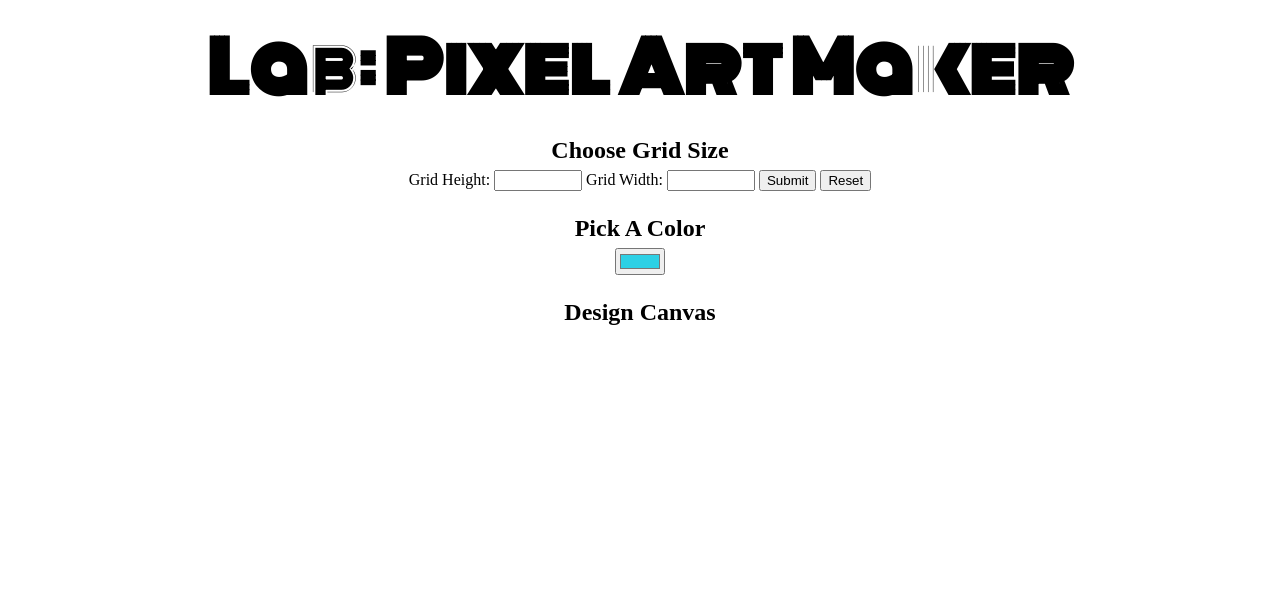
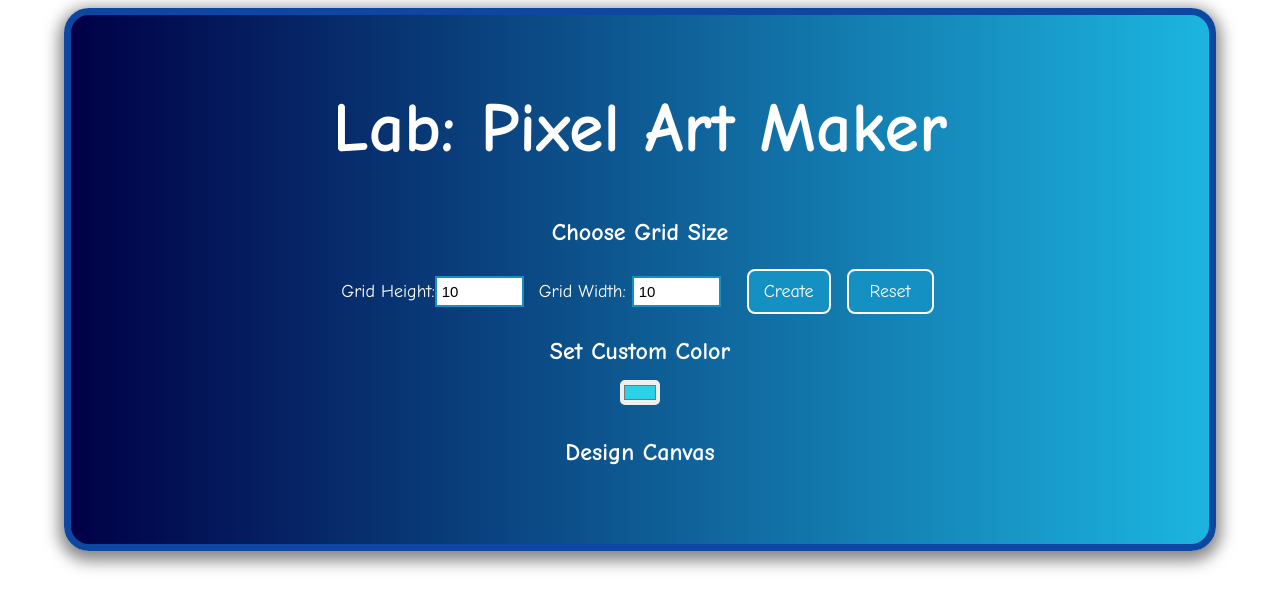
Before and after one commit to iharika/pixel-art-maker, a plain HTML site: page index.html in a window 1280 px wide. Drawn offline with nearby package versions, Linux system fonts and the light colour scheme.

Commit message:
Added styles/effects to the page

```diff
--- a/index.html
+++ b/index.html
@@ -8,24 +8,32 @@
 </head>
 
 <body>
+
+    <div class="container">
             <h1>Lab: Pixel Art Maker</h1>
 
             <h2>Choose Grid Size</h2>
+
+
             <form id="sizePicker">
-        Grid Height:
-        <input type="number" id="input_height" name="height"  value=""> Grid Width:
-        <input type="number" id="input_width" name="width"  value="">
-        <input type="submit" id="btnSubmit">
-        <input type="reset" id="btnReset">
+                <p>Grid Height:<input type="number" id="input_height" name="height" value="10">Grid Width:
+<input type="number" id="input_width" name="width" value="10">
+                <input type="submit" id="btnSubmit" value="Create">
+                <input type="reset" id="btnReset" value=" Reset "></p>
 
             </form>
 
-    <h2>Pick A Color</h2>
+
+            <h2>Set Custom Color</h2>
             <input type="color" id="colorPicker" value="#2dd0e5">
+
 
             <h2>Design Canvas</h2>
             <table id="pixel_canvas"></table>
 
+
+
+    </div>
         <script type="text/javascript" src="http://code.jquery.com/jquery-1.7.1.min.js"></script>
         <script src="scripts/designs.js"></script>
 
--- a/scripts/designs.js
+++ b/scripts/designs.js
@@ -41,7 +41,7 @@ $("#btnSubmit").click(function (e) {
     inputHeight = $("#input_height").val();
     inputWidth = $("#input_width").val();
     var returnedGrid = makeGrid(inputHeight, inputWidth);
-    document.body.appendChild(returnedGrid);
+    $('#pixel_canvas').append(returnedGrid);
 
 
 });
--- a/styles/styles.css
+++ b/styles/styles.css
@@ -1,25 +1,6 @@
 body {
     text-align: center;
-}
-
-h1 {
-    font-family: Monoton;
-    font-size: 70px;
-    margin: 0.2em;
-}
-
-h2 {
-    margin: 1em 0 0.25em;
-}
-
-h2:first-of-type {
-    margin-top: 0.5em;
-}
-
-table,
-tr,
-td {
-    border: 1px solid black;
+    font-family: "Comic Sans MS";
 }
 
 table {
@@ -36,17 +17,101 @@ td {
 }
 
 input[type=number] {
-    width: 6em;
+    width: 5em;
+    padding: 5px;
+    font-size: 15px;
+    margin-right: 15px;
+    border: 2px solid rgb(20, 145, 194);;
 }
 
-.grid { margin:1em auto; border-collapse:collapse; }
+input[type=color] {
+    /* background: white; */
+    border: none;
+    border-radius: 5px;
+    width: 40px;
+    height: 25px;
+    cursor: pointer;
+    -webkit-appearance: none;
+    background-color: none;
+    margin-bottom: 18px;
+  }
+
+.grid {
+    margin: 1em auto;
+    border-collapse: collapse;
+}
+
 .grid td {
-    cursor:pointer;
-    width:30px; height:30px;
-    border:1px solid rgb(0, 0, 0);
-    text-align:center;
-    font-family:sans-serif; font-size:13px
+    cursor: pointer;
+    width: 20px;
+    height: 20px;
+    border: 1px solid rgb(0, 0, 0);
+    text-align: center;
+    font-size: 13px;
+    background-color: white;
 }
+
 .grid td.clicked {
-    background-color:rgb(133, 226, 242);
+    background-color: rgb(133, 226, 242);
 }
+
+h1 {
+    font-weight: 700;
+    font-size: 70px;
+    margin: 10px;
+    color: white;
+    -webkit-margin-after: 0.7em;
+}
+
+h2 {
+
+    color: white;
+    margin: 15px;
+}
+
+.container {
+    margin: 0 auto;
+    padding: 5%;
+    width: 80%;
+    height: auto;
+    background: #000046;
+    /* fallback for old browsers */
+    background: -webkit-linear-gradient(to right, #000046, #1cb5e0);
+    /* Chrome 10-25, Safari 5.1-6 */
+    background: linear-gradient(to right, #000046, #1cb5e0);
+    /* W3C, IE 10+/ Edge, Firefox 16+, Chrome 26+, Opera 12+, Safari 7+ */
+    box-shadow: 0 5px 15px 5px rgba(15, 15, 15, 0.5);
+    border: 7px solid #0d47a1;
+    border-radius: 25px;
+}
+
+#sizePicker {
+    color: white;
+    font-size: 18px;
+
+}
+
+#btnSubmit, #btnReset  {
+    background-color: rgb(20, 145, 194);
+    border: 2px solid white;
+    color: white;
+    padding: 10px 15px;
+    text-align: center;
+    display: inline-block;
+    font-size: 18px;
+    font-family: "comic sans MS";
+    cursor: pointer;
+    border-radius: 8px;
+    margin: 5px;
+
+}
+
+#btnSubmit:hover, #btnReset:hover  {
+    background-color: rgb(104, 208, 94);
+    transform: scale(1.2);
+
+}
+
+#colorPicker:hover {
+    transform: scale(1.2);
+}
```
Lines whose indentation alone changed are shown as unchanged.
